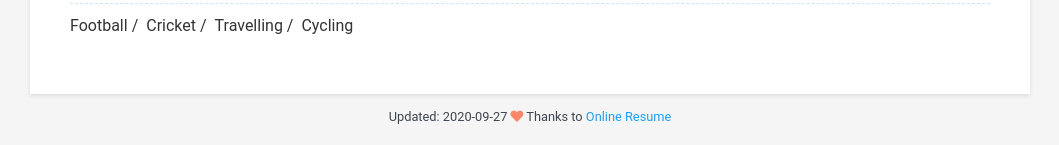
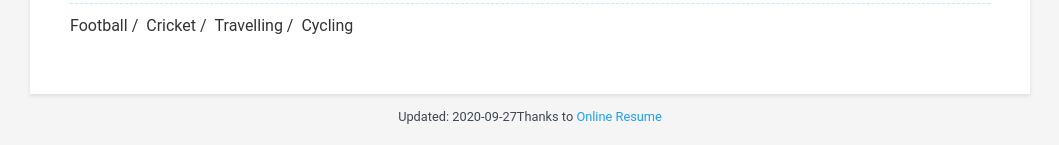
Before and after one commit to umma-salma/hasanur-rahman.github.io, a Jekyll site: the page built from index.html, in a window 1280 px wide. Shown: the part 1761-1906 px from the top of the page, without its empty margins (110-1169 px from the left). Built offline with Jekyll 4.4.1, drawn with Linux system fonts in a browser that asks for light colours; nearby versions of some CDN libraries.

Commit message:
updated footer
Signed-off-by: Md. Hasanur Rahman <hasanurrahman690@gmail.com>

```diff
--- a/_includes/footer.html
+++ b/_includes/footer.html
@@ -3,7 +3,7 @@
 <footer class="footer">
     <div class="text-center">
         {% assign date_format = site.date_format | default: "%b %-d, %Y" %}
-        <small class="copyright">Updated: {{ site.time | date: date_format }} <span class="fa fa-heart"></span> Thanks to
+        <small class="copyright">Updated: {{ site.time | date: date_format }}Thanks to
             <a href="https://github.com/tarrex/online-resume" target="_blank">Online Resume</a></small>
     </div>
 </footer>
```
